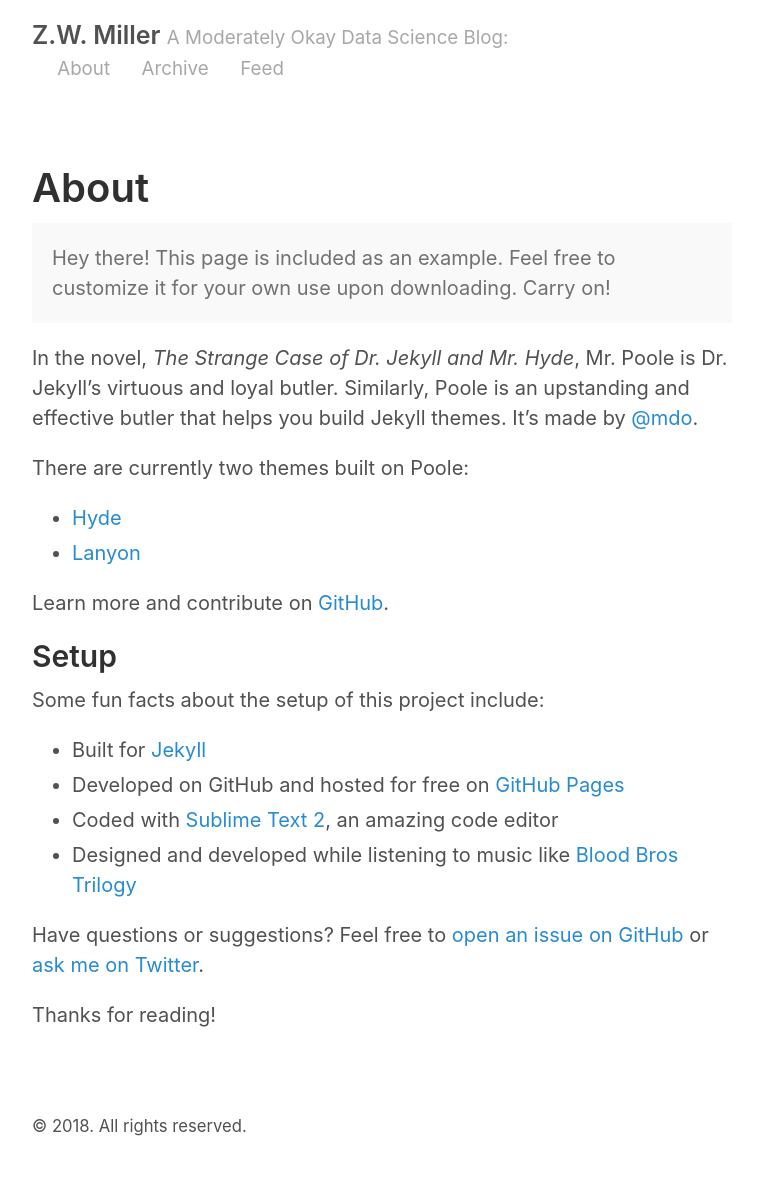
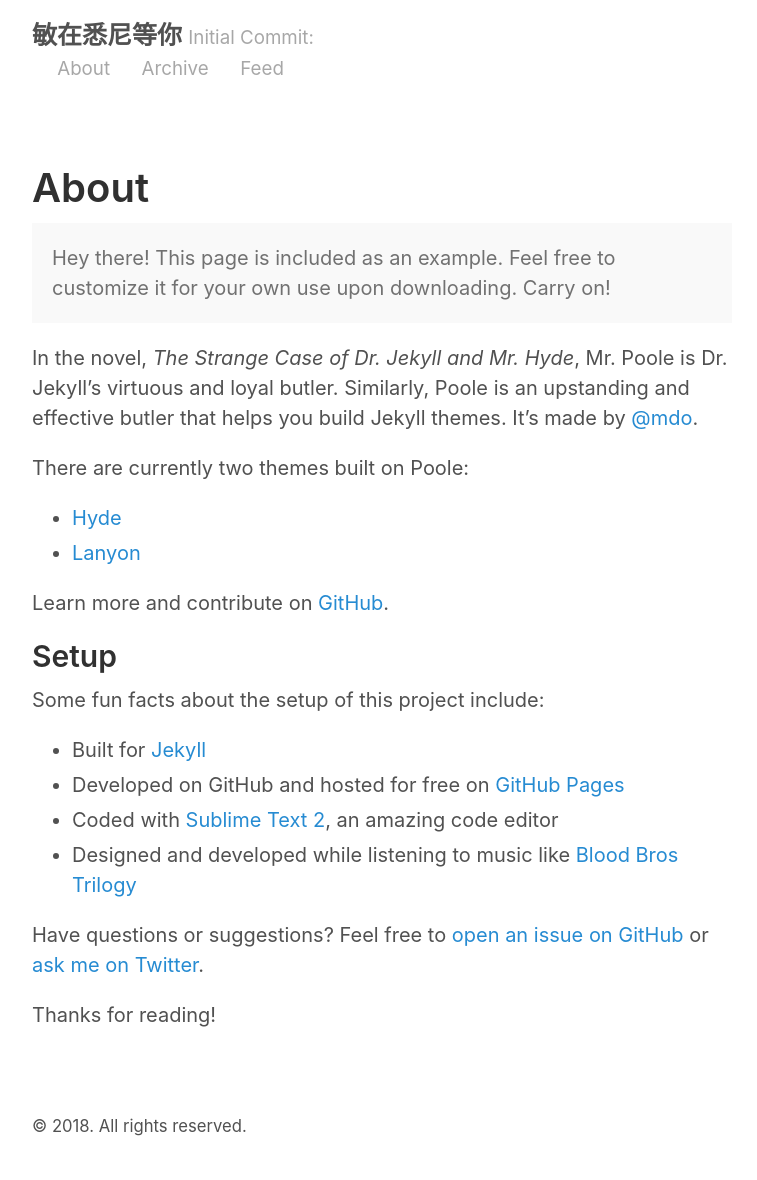
Before and after one commit to mizhao2018/mizhao2018.github.io, a Jekyll site: the page built from about.md, in a window 1280 px wide. Shown: the whole page, without its empty margins (258-1015 px from the left). Built offline with Jekyll 4.4.1, drawn with Linux system fonts in a browser that asks for light colours.

Commit message:
updated config names

```diff
--- a/_config.yml
+++ b/_config.yml
@@ -2,9 +2,9 @@
 permalink:           pretty
 
 # Setup
-title:               Z.W. Miller
-tagline:             A Moderately Okay Data Science Blog
-url:                 http://zwmiller.com
+title:               敏在悉尼等你
+tagline:             Initial Commit
+url:                 http://mizhao2018.github.io
 paginate:            2
 baseurl:             ""
 
@@ -17,14 +17,14 @@ sass:
 
 # About/contact
 author:
-  name:              Zach Miller
-  url:               https://twitter.com/zaglamir
-  email:             zach@thisismetis.com
+  name:              Miranda Zhao
+  url:               https://www.linkedin.com/in/miranda-runmin-zhao-98225027/
+  email:             mirandazhao2014@gmail.com
 
 # Custom vars
 version:             2.0.0
 github:
-  repo:              https://github.com/zwmiller
+  repo:              https://github.com/mizhao2018
 
 # Gems
 gems:
```
